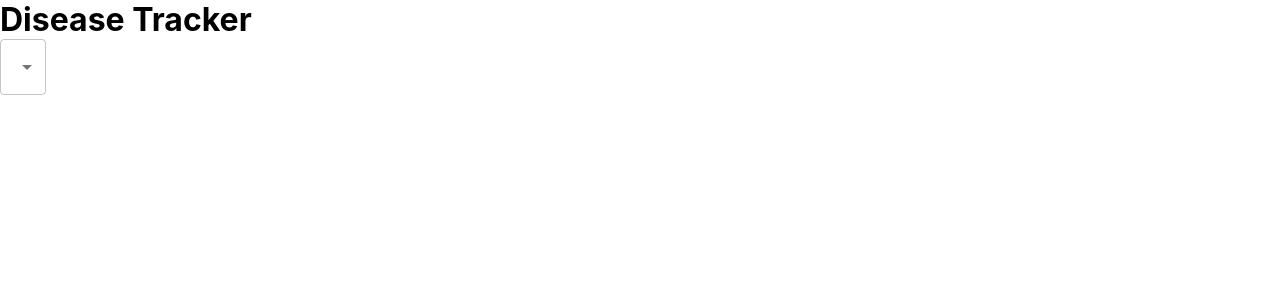
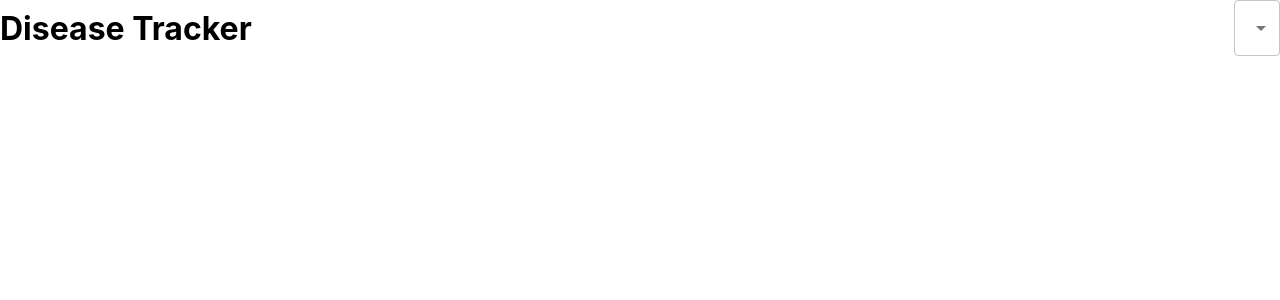
Before and after one commit to amaro52/disease-tracker, a React (Create React App) app in the folder disease-tracker/disease-tracker/: page / in a window 1280 px wide. Shown: the top 300 px of the page. Built offline with nearby package versions, Linux system fonts and the light colour scheme.

Commit message:
map countries to dropdown test

```diff
--- a/disease-tracker/disease-tracker/src/App.css
+++ b/disease-tracker/disease-tracker/src/App.css
@@ -1,3 +1,10 @@
 * {
   margin: 0;
 }
+
+.app_header {
+  display: flex;
+  align-items: center;
+  margin-bottom: 20px;
+  justify-content: space-between;
+}
--- a/disease-tracker/disease-tracker/src/App.js
+++ b/disease-tracker/disease-tracker/src/App.js
@@ -1,19 +1,28 @@
-import React from "react";
+import React, { useState } from "react";
 import "./App.css";
 import { MenuItem, Select, FormControl } from "@mui/material";
 
 const App = () => {
+  const [countries, setCountries] = useState(["USA", "Canada", "Mexico"]);
+
   return (
     <div className="App">
+      <div className="app_header">
         <h1>Disease Tracker</h1>
 
         <FormControl className="app_dropdown">
           <Select variant="outlined" value="abc">
+            {/* Loop through countries and show a drop down */}
+            {countries.map((country) => (
+              <MenuItem value={country}>{country}</MenuItem>
+            ))}
+
+            {/* <MenuItem value="worldwide">worldwide</MenuItem>
             <MenuItem value="worldwide">worldwide</MenuItem>
-          <MenuItem value="worldwide">worldwide</MenuItem>
-          <MenuItem value="worldfdsfsdwide">worldwfdfsfdide</MenuItem>
+            <MenuItem value="worldfdsfsdwide">worldwfdfsfdide</MenuItem> */}
           </Select>
         </FormControl>
+      </div>
     </div>
   );
 };
```
Lines whose indentation alone changed are shown as unchanged.
